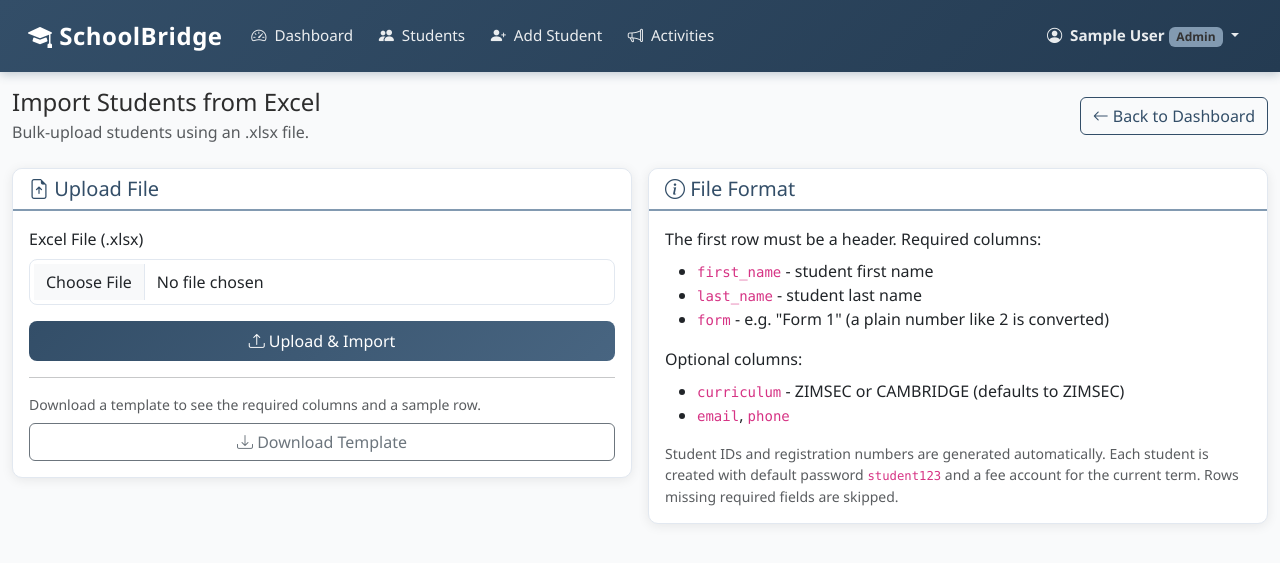
After one commit to Hebert200124/Schoolbridge, a Flask app: page /staff/admin/students/import in a window 1280 px wide. The commit adds this page. Shown: the top 563 px of the page. Run offline with Flask 3, Linux system fonts and the light colour scheme; a user stored in the database is signed in; tables that the repository leaves empty hold one stand-in row (values such as "Sample post").

Commit message:
Add staff leave, Excel student import; remove levy tracking; fix expected fees

```diff
--- a/app.py
+++ b/app.py
@@ -1,6 +1,6 @@
 from flask import Flask, render_template, request, redirect, url_for, flash, jsonify, session, g, abort
 from flask_login import LoginManager, login_user, logout_user, login_required, current_user
-from models import db, User, Student, Subject, StudentSubject, MonthlyTest, ExamMark, FeeAccount, Payment, FeeSetting, Timetable, ExamTimetable, PrincipalComment, TeacherRemark, ActivityLog, Activity, StaffLeave, LevyFund, OTPCode, Campus, zim_grade
+from models import db, User, Student, Subject, StudentSubject, MonthlyTest, ExamMark, FeeAccount, Payment, FeeSetting, Timetable, ExamTimetable, PrincipalComment, TeacherRemark, ActivityLog, Activity, StaffLeave, OTPCode, Campus, zim_grade
 from config import Config
 from functools import wraps
 from datetime import datetime, date, timedelta
@@ -45,7 +45,7 @@ CAMPUS_SCOPED_TABLES = [
     'users', 'students', 'subjects', 'monthly_tests', 'exam_marks',
     'principal_comments', 'fee_accounts', 'payments', 'fee_settings',
     'teacher_remarks', 'timetables', 'exam_timetables', 'activity_logs',
-    'activities', 'staff_leaves', 'levy_funds',
+    'activities', 'staff_leaves',
 ]
 
 
@@ -217,6 +217,23 @@ def compute_pass_rates(term, campus_id=None):
     return pass_rates, form_pass_rates
 
 
+def compute_expected_fees(term, campus_id):
+    """Expected fees = one term fee per student (their account total if set,
+    otherwise the campus default for their form).
+
+    Previously this was the raw sum of FeeAccount.total_fees, which could
+    overcount when a student had duplicate accounts for the same term.
+    """
+    accounts = FeeAccount.query.filter(FeeAccount.term == term, FeeAccount.campus_id == campus_id).all()
+    by_student = {}
+    for a in accounts:
+        by_student[a.student_id] = a.total_fees
+    total = 0.0
+    for s in Student.query.filter_by(campus_id=campus_id, is_active=True).all():
+        total += by_student.get(s.id, get_term_fee(s.form, campus_id=campus_id))
+    return total
+
+
 @login_manager.user_loader
 def load_user(user_id):
     if user_id.startswith('student_'):
@@ -687,7 +704,7 @@ def staff_dashboard():
         term = 'Term 1'
         stats['term'] = term
         cid = current_user.campus_id
-        stats['total_expected'] = db.session.query(db.func.sum(FeeAccount.total_fees)).filter(FeeAccount.term == term, FeeAccount.campus_id == cid).scalar() or 0
+        stats['total_expected'] = compute_expected_fees(term, cid)
         stats['total_collected'] = db.session.query(db.func.sum(Payment.amount)).filter(Payment.cleared == True, Payment.campus_id == cid).scalar() or 0
         fee_accounts = FeeAccount.query.filter_by(term=term, campus_id=cid).all()
         stats['outstanding'] = sum(fa.balance for fa in fee_accounts if fa.balance > 0)
@@ -699,7 +716,6 @@ def staff_dashboard():
         stats['staff_on_leave'] = scoped(StaffLeave).filter(StaffLeave.status == 'Approved',
                                                            StaffLeave.end_date >= now_date).count()
         stats['pass_rates'], stats['form_pass_rates'] = compute_pass_rates(term, campus_id=cid)
-        stats['levies'] = scoped(LevyFund).filter_by(term=term).all()
         staff_leaves = scoped(StaffLeave).filter(StaffLeave.status == 'Approved',
                                                 StaffLeave.end_date >= now_date).count()
         stats['active_staff_count'] = stats['staff_count'] - staff_leaves
@@ -711,7 +727,7 @@ def staff_dashboard():
         stats['total_staff'] = scoped(User).filter(User.role.notin_(['principal', 'super_admin'])).count()
         stats['total_students'] = scoped(Student).count()
         stats['active_students'] = scoped(Student).filter_by(is_active=True).count()
-        stats['total_expected'] = db.session.query(db.func.sum(FeeAccount.total_fees)).filter(FeeAccount.term == term, FeeAccount.campus_id == cid).scalar() or 0
+        stats['total_expected'] = compute_expected_fees(term, cid)
         stats['total_collected'] = db.session.query(db.func.sum(Payment.amount)).filter(Payment.cleared == True, Payment.campus_id == cid).scalar() or 0
         fee_accounts = FeeAccount.query.filter_by(term=term, campus_id=cid).all()
         stats['outstanding'] = sum(fa.balance for fa in fee_accounts if fa.balance > 0)
@@ -726,7 +742,6 @@ def staff_dashboard():
         stats['recent_activities'] = scoped(ActivityLog).options(joinedload(ActivityLog.user), joinedload(ActivityLog.student)).order_by(ActivityLog.created_at.desc()).limit(10).all()
         stats['recent_activity_posts'] = scoped(Activity).options(joinedload(Activity.creator)).order_by(Activity.created_at.desc()).limit(10).all()
         stats['pass_rates'], stats['form_pass_rates'] = compute_pass_rates(term, campus_id=cid)
-        stats['levies'] = scoped(LevyFund).filter_by(term=term).all()
 
     return render_template('staff/dashboard.html', stats=stats)
 
@@ -1079,6 +1094,105 @@ def admin_add_student():
     return render_template('staff/admin/add_student.html', subjects=subjects, o_level=o_level, a_level=a_level, campuses=campuses)
 
 
+@app.route('/staff/admin/students/import', methods=['GET', 'POST'])
+@login_required
+@role_required('admin')
+def admin_import_students():
+    if request.method == 'POST':
+        file = request.files.get('file')
+        if not file or not file.filename:
+            flash('Please select an Excel file (.xlsx).', 'danger')
+            return redirect(url_for('admin_import_students'))
+        if not file.filename.lower().endswith(('.xlsx', '.xls')):
+            flash('Unsupported file type. Please upload an .xlsx file.', 'danger')
+            return redirect(url_for('admin_import_students'))
+        try:
+            import openpyxl
+            wb = openpyxl.load_workbook(file, read_only=True, data_only=True)
+        except Exception:
+            flash('Could not read the file. Ensure it is a valid Excel workbook.', 'danger')
+            return redirect(url_for('admin_import_students'))
+        ws = wb.active
+        rows = list(ws.iter_rows(values_only=True))
+        wb.close()
+        if not rows:
+            flash('The file is empty.', 'danger')
+            return redirect(url_for('admin_import_students'))
+
+        header = [str(c).strip().lower() if c is not None else '' for c in rows[0]]
+        required = ('first_name', 'last_name', 'form')
+        if not all(h in header for h in required):
+            flash('Required columns: first_name, last_name, form. Optional: curriculum, email, phone.', 'danger')
+            return redirect(url_for('admin_import_students'))
+        idx = {name: header.index(name) for name in ('first_name', 'last_name', 'form', 'curriculum', 'email', 'phone') if name in header}
+
+        target_campus_id = get_selected_campus_id()
+        term = get_current_term()
+        added = skipped = 0
+        for i, row in enumerate(rows[1:], start=2):
+            def get_val(name):
+                if name not in idx or idx[name] >= len(row):
+                    return None
+                v = row[idx[name]]
+                s = str(v).strip() if v is not None else ''
+                return s if s and s.lower() != 'none' else None
+
+            first_name = get_val('first_name')
+            last_name = get_val('last_name')
+            form = get_val('form')
+            if not first_name or not last_name or not form:
+                skipped += 1
+                continue
+            if form.isdigit():
+                form = f'Form {form}'
+            curriculum = (get_val('curriculum') or 'ZIMSEC').upper()
+            if curriculum not in ('ZIMSEC', 'CAMBRIDGE'):
+                curriculum = 'ZIMSEC'
+            email = get_val('email')
+            phone = get_val('phone')
+
+            student_id = generate_student_id()
+            student = Student(student_id=student_id, first_name=first_name, last_name=last_name,
+                              form=form, curriculum=curriculum, email=email, phone=phone,
+                              reg_number=f'REG{student_id}', campus_id=target_campus_id)
+            student.set_password('student123')
+            db.session.add(student)
+            db.session.flush()
+            term_fee = get_term_fee(form, campus_id=target_campus_id)
+            if term_fee > 0:
+                db.session.add(FeeAccount(student_id=student.id, term=term, campus_id=target_campus_id,
+                                          total_fees=term_fee, amount_paid=0.0, balance=term_fee))
+            added += 1
+
+        db.session.commit()
+        log_activity('Bulk students imported', f'{added} students added via Excel upload', user=current_user)
+        flash(f'Import complete: {added} student(s) added, {skipped} row(s) skipped. Default password: student123', 'success' if added else 'warning')
+        return redirect(url_for('admin_dashboard'))
+
+    return render_template('staff/admin/import_students.html')
+
+
+@app.route('/staff/admin/students/import/template')
+@login_required
+@role_required('admin')
+def admin_import_student_template():
+    import io
+    import openpyxl
+    buf = io.BytesIO()
+    wb = openpyxl.Workbook()
+    ws = wb.active
+    ws.title = 'Students'
+    ws.append(['first_name', 'last_name', 'form', 'curriculum', 'email', 'phone'])
+    ws.append(['Tendai', 'Moyo', 'Form 1', 'ZIMSEC', 'tendai@example.com', '0771111111'])
+    ws.append(['Chipo', 'Ncube', '2', 'CAMBRIDGE', 'chipo@example.com', '0772222222'])
+    for col, width in zip('ABCDEF', [16, 16, 10, 12, 26, 14]):
+        ws.column_dimensions[col].width = width
+    wb.save(buf)
+    buf.seek(0)
+    return app.response_class(buf.getvalue(), mimetype='application/vnd.openxmlformats-officedocument.spreadsheetml.sheet',
+                              headers={'Content-Disposition': 'attachment; filename=student_template.xlsx'})
+
+
 @app.route('/staff/admin/student/edit/<int:student_id>', methods=['GET', 'POST'])
 @login_required
 @role_required('admin')
@@ -1363,6 +1477,75 @@ def principal_toggle_student_status(student_id):
     return redirect(url_for('principal_dashboard'))
 
 
+@app.route('/staff/principal/staff/leave', methods=['GET', 'POST'])
+@login_required
+@role_required('principal')
+def principal_staff_leave():
+    cid = current_user.campus_id
+    staff_list = scoped(User).filter(User.role.notin_(['principal', 'super_admin'])).order_by(User.full_name).all()
+    now_date = date.today()
+
+    if request.method == 'POST':
+        staff_id = request.form.get('staff_id')
+        leave_type = request.form.get('leave_type')
+        start_date = request.form.get('start_date')
+        end_date = request.form.get('end_date')
+        reason = request.form.get('reason')
+        if not staff_id or not leave_type or not start_date or not end_date:
+            flash('Please fill in all required fields.', 'danger')
+            return redirect(url_for('principal_staff_leave'))
+        staff_member = scoped_get_or_404(User, int(staff_id))
+        if start_date > end_date:
+            flash('Start date cannot be after end date.', 'danger')
+            return redirect(url_for('principal_staff_leave'))
+        leave = StaffLeave(
+            campus_id=cid, user_id=staff_member.id, leave_type=leave_type,
+            start_date=datetime.strptime(start_date, '%Y-%m-%d').date(),
+            end_date=datetime.strptime(end_date, '%Y-%m-%d').date(),
+            status='Approved', reason=reason or None
+        )
+        db.session.add(leave)
+        db.session.commit()
+        log_activity('Staff leave recorded',
+                     f'{staff_member.full_name} on {leave_type} leave '
+                     f'({start_date} to {end_date})', user=current_user, campus_id=cid)
+        flash(f'Leave recorded for {staff_member.full_name}.', 'success')
+        return redirect(url_for('principal_staff_leave'))
+
+    leaves = scoped(StaffLeave).order_by(StaffLeave.created_at.desc()).options(joinedload(StaffLeave.staff)).all()
+    on_leave_ids = {l.user_id for l in leaves
+                    if l.status == 'Approved' and l.start_date <= now_date <= l.end_date}
+    return render_template('staff/principal/staff_leave.html', staff_list=staff_list,
+                           leaves=leaves, on_leave_ids=on_leave_ids, now_date=now_date)
+
+
+@app.route('/staff/principal/staff/leave/<int:leave_id>/<string:action>', methods=['POST'])
+@login_required
+@role_required('principal')
+def principal_leave_action(leave_id, action):
+    leave = scoped_get_or_404(StaffLeave, leave_id)
+    if action == 'approve':
+        leave.status = 'Approved'
+        flash(f'{leave.staff.full_name}\'s leave approved.', 'success')
+    elif action == 'reject':
+        leave.status = 'Rejected'
+        flash(f'{leave.staff.full_name}\'s leave rejected.', 'warning')
+    elif action == 'delete':
+        name = leave.staff.full_name
+        db.session.delete(leave)
+        db.session.commit()
+        flash(f'Leave record for {name} deleted.', 'info')
+        return redirect(url_for('principal_staff_leave'))
+    else:
+        flash('Unknown action.', 'danger')
+        return redirect(url_for('principal_staff_leave'))
+    db.session.commit()
+    log_activity(f'Staff leave {leave.status.lower()}',
+                 f'{leave.staff.full_name} ({leave.leave_type})', user=current_user,
+                 campus_id=current_user.campus_id)
+    return redirect(url_for('principal_staff_leave'))
+
+
 def _block_super_admin():
     """Timetable management is reserved for campus principals."""
     if getattr(current_user, 'role', '') == 'super_admin':
@@ -1544,7 +1727,7 @@ def export_ministry_report():
         f = student_form.get(e.student_id)
         if f:
             by_form.setdefault(f, []).append(e)
-    fee_total = db.session.query(db.func.sum(FeeAccount.total_fees)).filter(FeeAccount.term == term, FeeAccount.campus_id == current_user.campus_id).scalar() or 0
+    fee_total = compute_expected_fees(term, current_user.campus_id)
     fee_collected = db.session.query(db.func.sum(Payment.amount)).filter(Payment.cleared == True, Payment.campus_id == current_user.campus_id).scalar() or 0
     outstanding_fees = fee_total - fee_collected
     for f in forms:
--- a/create_superadmin.py
+++ b/create_superadmin.py
@@ -59,7 +59,7 @@ def main():
             scoped_tables = ['users', 'students', 'subjects', 'monthly_tests', 'exam_marks',
                              'principal_comments', 'fee_accounts', 'payments', 'fee_settings',
                              'teacher_remarks', 'timetables', 'exam_timetables', 'activity_logs',
-                             'activities', 'staff_leaves', 'levy_funds']
+                             'activities', 'staff_leaves']
             for table in scoped_tables:
                 if table not in inspector_tables:
                     continue
--- a/migrate_campuses.py
+++ b/migrate_campuses.py
@@ -36,7 +36,7 @@ CAMPUS_SCOPED_TABLES = [
     'users', 'students', 'subjects', 'monthly_tests', 'exam_marks',
     'principal_comments', 'fee_accounts', 'payments', 'fee_settings',
     'teacher_remarks', 'timetables', 'exam_timetables', 'activity_logs',
-    'activities', 'staff_leaves', 'levy_funds',
+    'activities', 'staff_leaves',
 ]
 
 OLD_UNIQUE_CONSTRAINTS = [
--- a/requirements.txt
+++ b/requirements.txt
@@ -20,3 +20,4 @@ sib-api-v3-sdk==7.6.0
 colorama==0.4.6
 idna==3.18
 dnspython==2.8.0
+openpyxl==3.1.5
--- a/templates/staff/admin/dashboard.html
+++ b/templates/staff/admin/dashboard.html
@@ -7,6 +7,7 @@
         <p class="text-muted mb-0">Welcome, {{ current_user.full_name }}<br><small>You are logged in as Admin.</small></p>
     </div>
     <div>
+        <a href="{{ url_for('admin_import_students') }}" class="btn btn-outline-primary"><i class="bi bi-file-earmark-excel"></i> Upload Excel</a>
         <a href="{{ url_for('admin_add_student') }}" class="btn btn-primary"><i class="bi bi-person-plus"></i> Add Student</a>
     </div>
 </div>
--- /dev/null
+++ b/templates/staff/admin/import_students.html
@@ -0,0 +1,56 @@
+{% extends "base.html" %}
+{% block title %}Import Students - SchoolBridge{% endblock %}
+{% block content %}
+<div class="d-flex justify-content-between align-items-center mb-4">
+    <div>
+        <h4 class="mb-1">Import Students from Excel</h4>
+        <p class="text-muted mb-0">Bulk-upload students using an .xlsx file.</p>
+    </div>
+    <div>
+        <a href="{{ url_for('admin_dashboard') }}" class="btn btn-outline-primary"><i class="bi bi-arrow-left"></i> Back to Dashboard</a>
+    </div>
+</div>
+
+<div class="row g-3 mb-4">
+    <div class="col-md-6">
+        <div class="card">
+            <div class="card-header"><h5 class="mb-0"><i class="bi bi-file-earmark-arrow-up"></i> Upload File</h5></div>
+            <div class="card-body">
+                <form method="POST" enctype="multipart/form-data">
+                    <div class="mb-3">
+                        <label class="form-label">Excel File (.xlsx)</label>
+                        <input type="file" class="form-control" name="file" accept=".xlsx,.xls" required>
+                    </div>
+                    <button type="submit" class="btn btn-primary w-100"><i class="bi bi-upload"></i> Upload & Import</button>
+                </form>
+                <hr>
+                <p class="text-muted small mb-2">Download a template to see the required columns and a sample row.</p>
+                <a href="{{ url_for('admin_import_student_template') }}" class="btn btn-outline-secondary w-100"><i class="bi bi-download"></i> Download Template</a>
+            </div>
+        </div>
+    </div>
+    <div class="col-md-6">
+        <div class="card">
+            <div class="card-header"><h5 class="mb-0"><i class="bi bi-info-circle"></i> File Format</h5></div>
+            <div class="card-body">
+                <p class="mb-2">The first row must be a header. Required columns:</p>
+                <ul>
+                    <li><code>first_name</code> - student first name</li>
+                    <li><code>last_name</code> - student last name</li>
+                    <li><code>form</code> - e.g. "Form 1" (a plain number like 2 is converted)</li>
+                </ul>
+                <p class="mb-2">Optional columns:</p>
+                <ul>
+                    <li><code>curriculum</code> - ZIMSEC or CAMBRIDGE (defaults to ZIMSEC)</li>
+                    <li><code>email</code>, <code>phone</code></li>
+                </ul>
+                <p class="text-muted small mb-0">
+                    Student IDs and registration numbers are generated automatically. Each student is created
+                    with default password <code>student123</code> and a fee account for the current term.
+                    Rows missing required fields are skipped.
+                </p>
+            </div>
+        </div>
+    </div>
+</div>
+{% endblock %}
--- a/templates/staff/principal/dashboard.html
+++ b/templates/staff/principal/dashboard.html
@@ -5,6 +5,9 @@
     <div>
         <h4 class="mb-1">Students</h4>
         <p class="text-muted mb-0">Welcome, {{ current_user.full_name }}<br><small>You are logged in as Principal.</small></p>
+    </div>
+    <div>
+        <a href="{{ url_for('principal_staff_leave') }}" class="btn btn-outline-primary"><i class="bi bi-calendar-week"></i> Staff Leave</a>
     </div>
 </div>
 
```
Also changed, not shown: models.py (+0 -18 lines), templates/staff/dashboard.html (+0 -26 lines), templates/staff/principal/staff_leave.html (added, +114 -0 lines).
